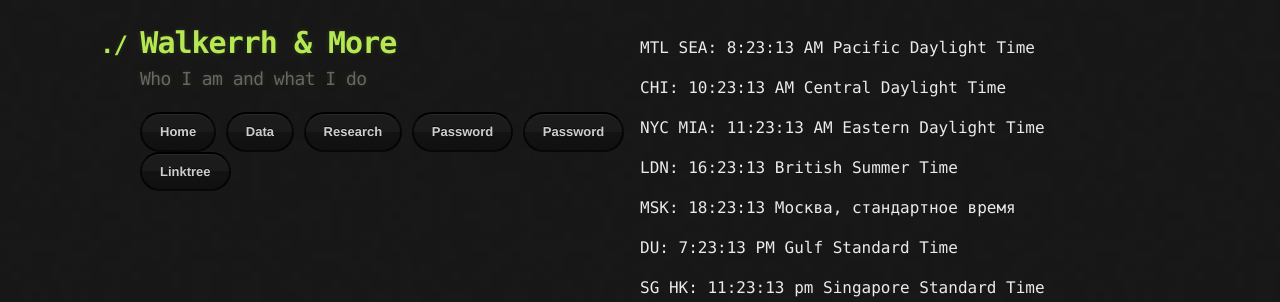
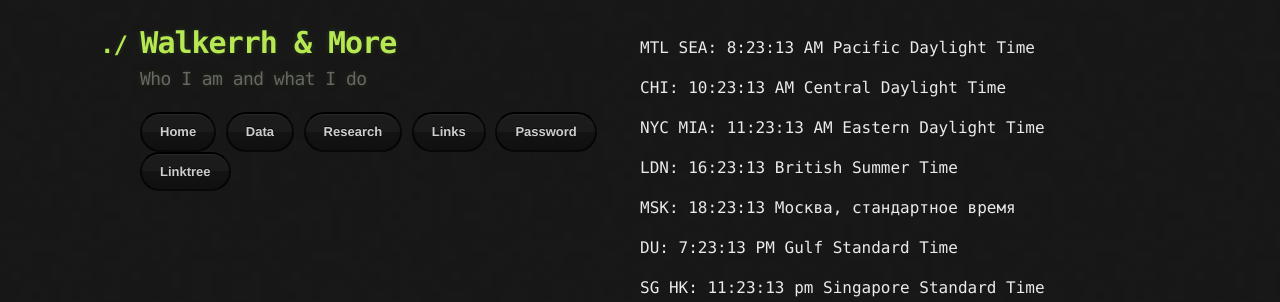
Before and after one commit to Walkerrh/walkerrh.github.io, a Jekyll site: the page built from index.md, in a window 1280 px wide. Shown: the top 302 px of the page. Built offline with Jekyll 4.4.1, drawn with Linux system fonts in a browser that asks for light colours; our own code applies the rules of GitHub Pages for plain Markdown files.

Commit message:
Update default.html

```diff
--- a/_layouts/default.html
+++ b/_layouts/default.html
@@ -24,7 +24,7 @@
             <a href="{{ '/index.html' | relative_url }}" class="btn">Home</a>
             <a href="{{ '/fin_data.html' | relative_url }}" class="btn">Data</a>
             <a href="{{ '/research.html' | relative_url }}" class="btn">Research</a>
-            <a href="{{ '/links.html' | relative_url }}" class="btn">Password</a>
+            <a href="{{ '/links.html' | relative_url }}" class="btn">Links</a>
             <a href="{{ '/password.html' | relative_url }}" class="btn">Password</a>
             <a href="https://linktr.ee/walkerrh_" class="btn">Linktree</a>
         <!-- Keep your other buttons here -->
```
